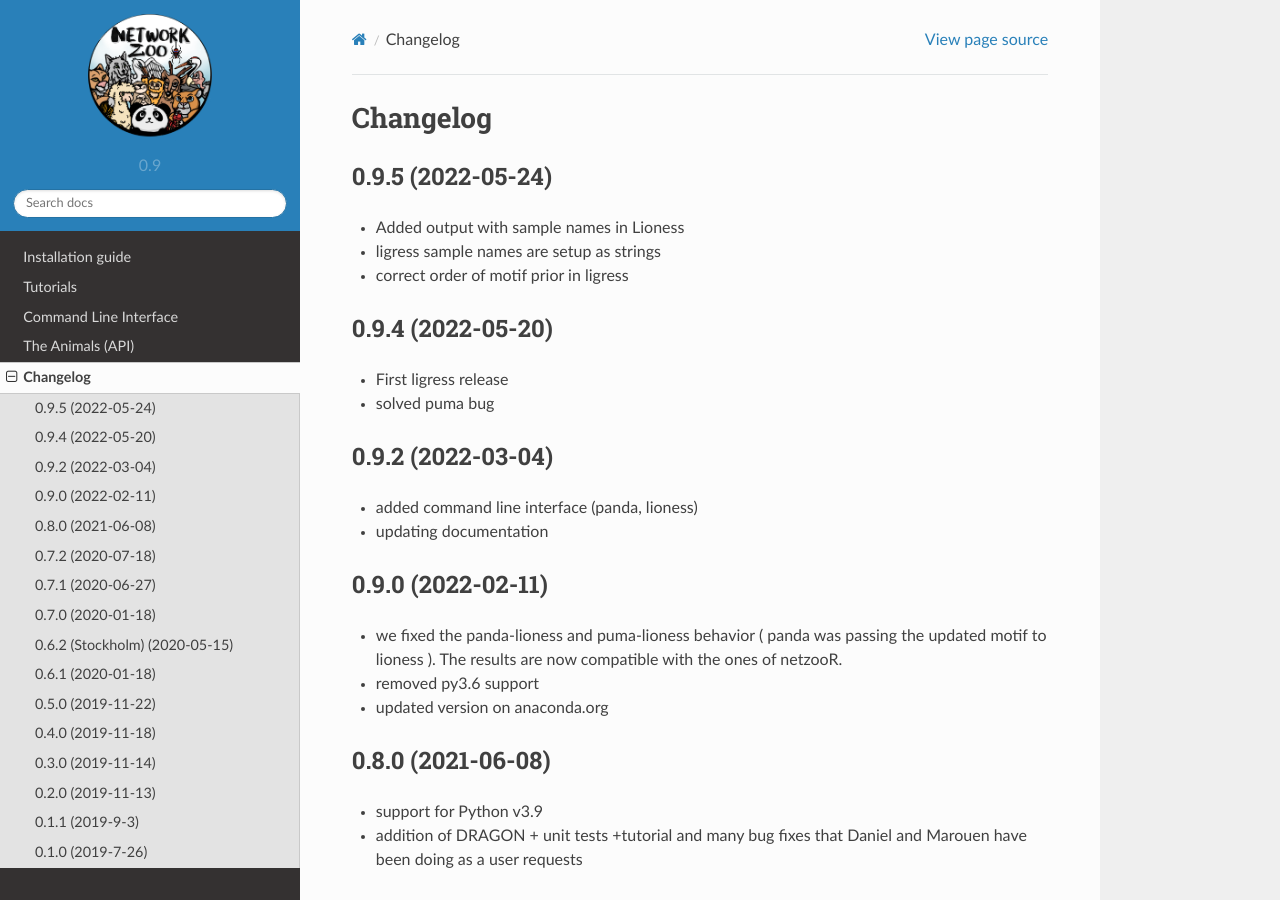
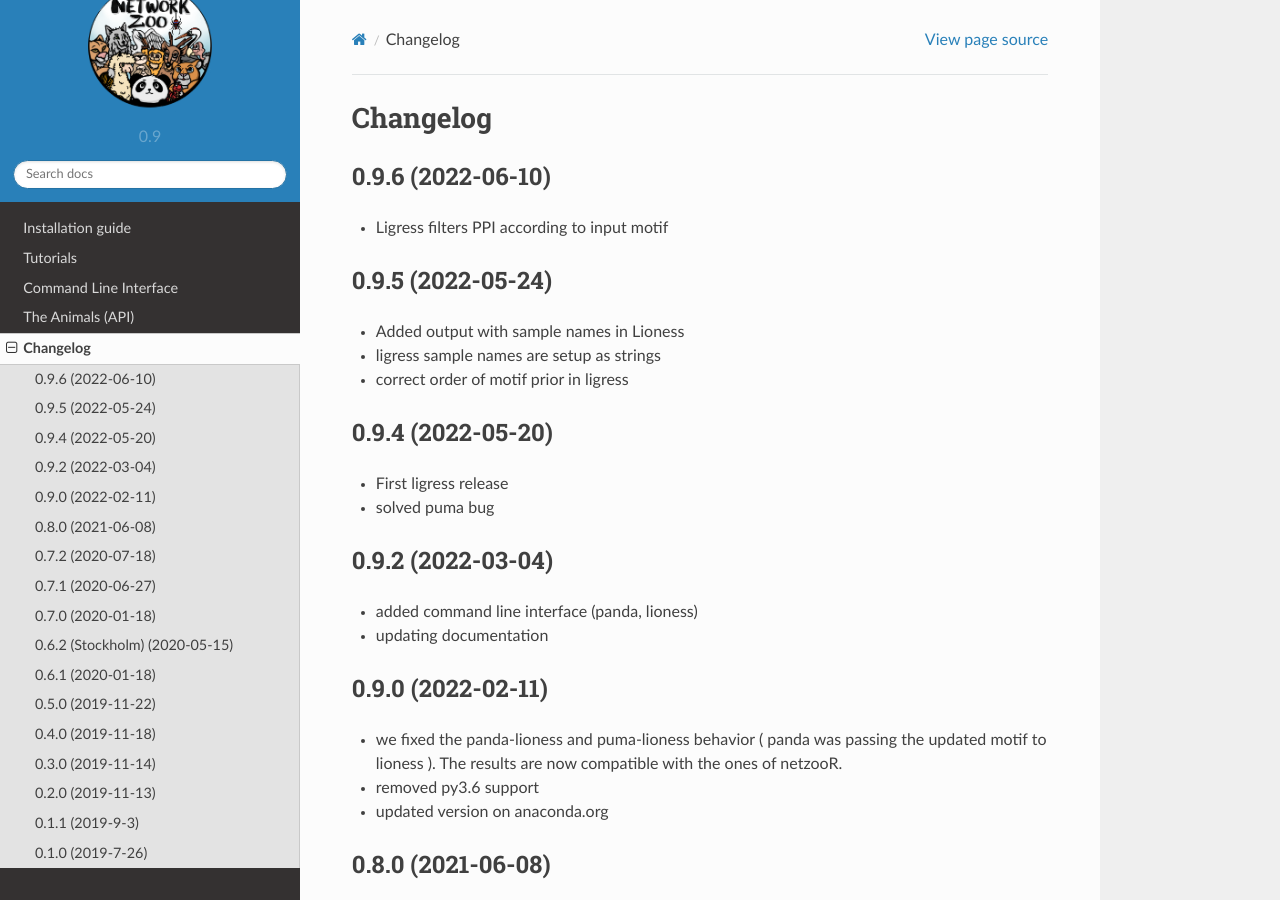
Before and after one commit to netZoo/netZooPy, a Sphinx documentation site: the page built from docs/changelog.rst, in a window 1280 px wide and 900 px high. Built offline with Sphinx 7.4.7 and the Read the Docs theme 2.0.0, drawn with Linux system fonts in a browser that asks for light colours.

Commit message:
moving to 0.9.6

```diff
--- a/docs/changelog.rst
+++ b/docs/changelog.rst
@@ -1,6 +1,12 @@
 ==========
 Changelog
 ==========
+0.9.6 (2022-06-10)
+------------------
+
+- Ligress filters PPI according to input motif
+
+
 0.9.5 (2022-05-24)
 ------------------
 
--- a/docs/conf.py
+++ b/docs/conf.py
@@ -28,7 +28,7 @@ copyright = u'2019, netZoo'
 author    = u'netZoo'
 
 # The short X.Y version
-__version__ = "0.9.5"
+__version__ = "0.9.6"
 version     = ".".join(__version__.split(".")[:2])
 # The full version, including alpha/beta/rc tags
 release     = __version__
--- a/setup.py
+++ b/setup.py
@@ -1,7 +1,7 @@
 from setuptools import setup, find_packages
 
 setup(name='netZooPy',
-    version='0.9.5',
+    version='0.9.6',
     description='Python implementation of netZoo.',
     url='https://github.com/netZoo/netZooPy',
     author='netZoo team',
```
Also changed, not shown: 1 other file.
